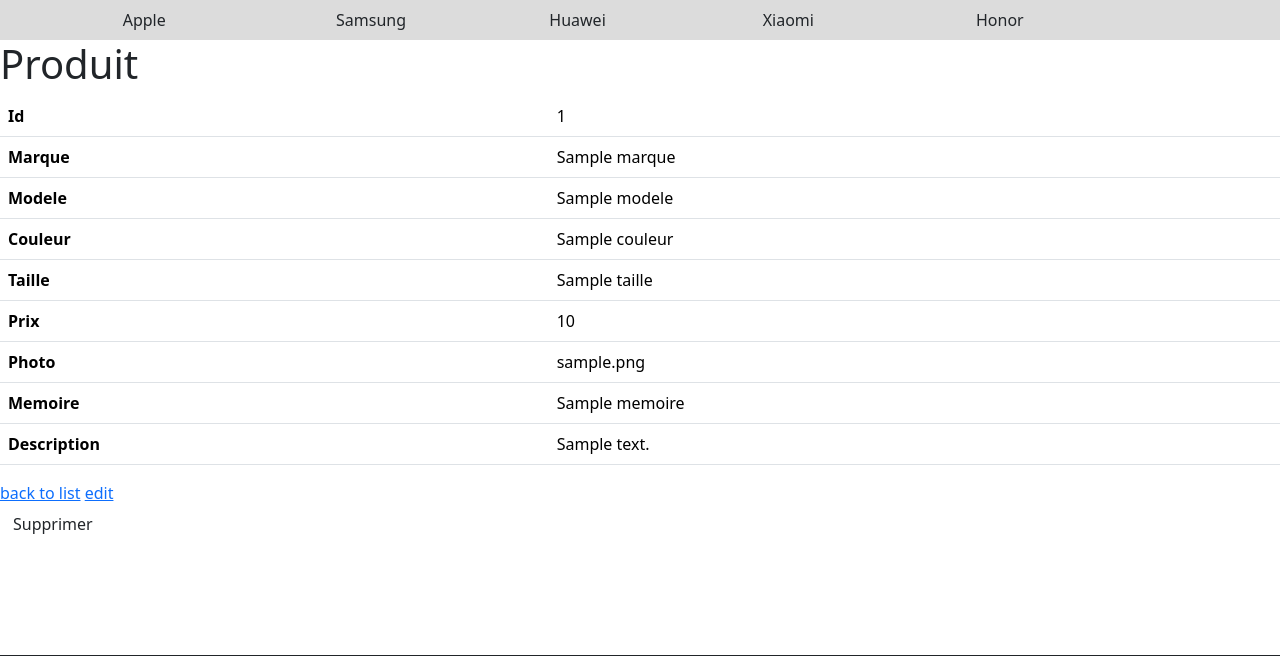
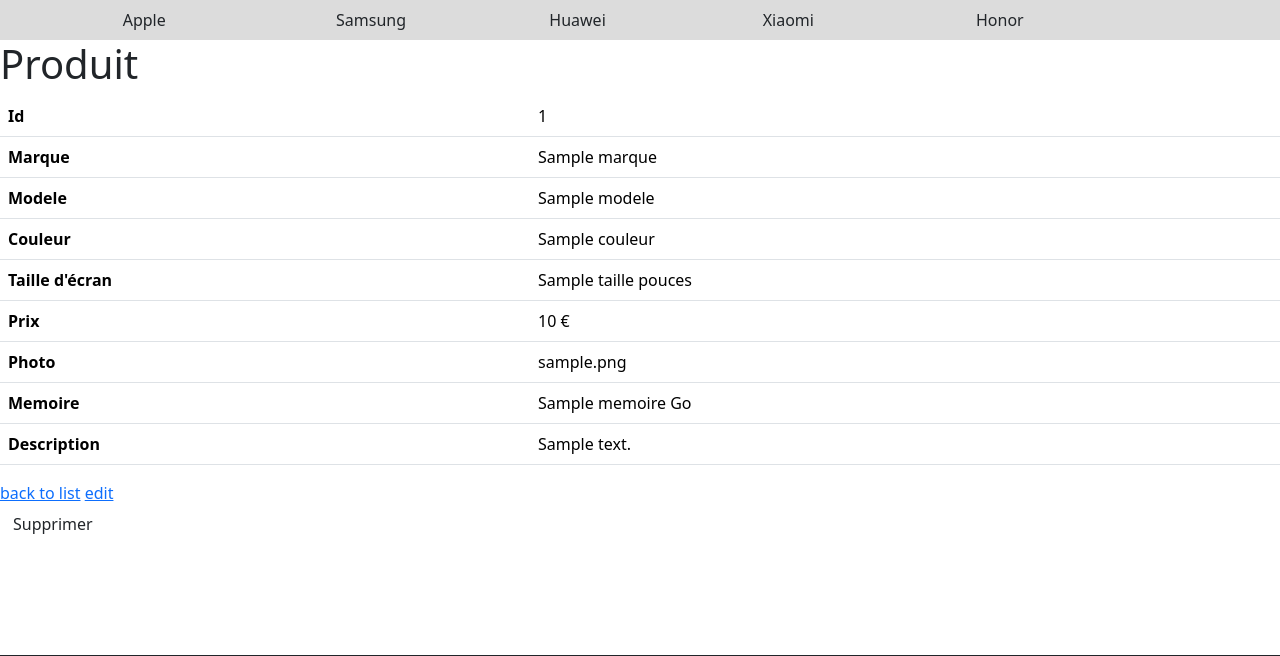
Before and after one commit to RoxelaneDemesy-Wenger/Bestshop, a Symfony app: template templates/produit/view_product.html.twig in a window 1280 px wide. Shown: the part 65-721 px from the top of the page. Run offline with Twig, Linux system fonts and the light colour scheme; the template is opened without the code that fills it: most values are stand-ins (such as "Sample title", 1, 10 or a date in 2020); some libraries are stand-ins or nearby versions.

Commit message:
id fans templates marque / view product
id ne doit pas apparaitre
ajout sigle

```diff
--- a/templates/marque/index.html.twig
+++ b/templates/marque/index.html.twig
@@ -8,7 +8,6 @@
     <table class="table">
         <thead>
             <tr>
-                <th>Id</th>
                 <th>Nom</th>
                 <th>actions</th>
             </tr>
--- a/templates/produit/view_product.html.twig
+++ b/templates/produit/view_product.html.twig
@@ -24,12 +24,12 @@
                 <td>{{ produit.couleur }}</td>
             </tr>
             <tr>
-                <th>Taille</th>
-                <td>{{ produit.taille }}</td>
+                <th>Taille d'écran</th>
+                <td>{{ produit.taille }} pouces</td>
             </tr>
             <tr>
                 <th>Prix</th>
-                <td>{{ produit.prix }}</td>
+                <td>{{ produit.prix }} €</td>
             </tr>
             <tr>
                 <th>Photo</th>
@@ -37,7 +37,7 @@
             </tr>
             <tr>
                 <th>Memoire</th>
-                <td>{{ produit.memoire }}</td>
+                <td>{{ produit.memoire }} Go</td>
             </tr>
             <tr>
                 <th>Description</th>
```
